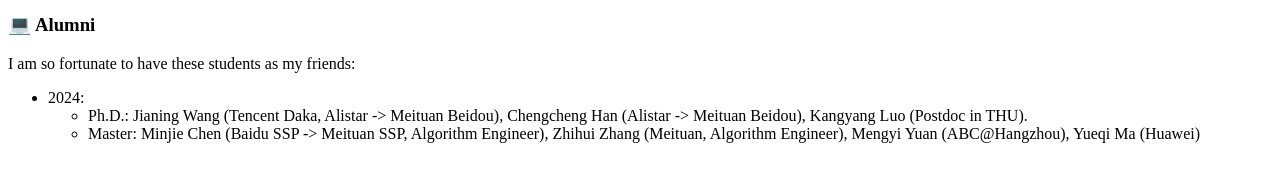
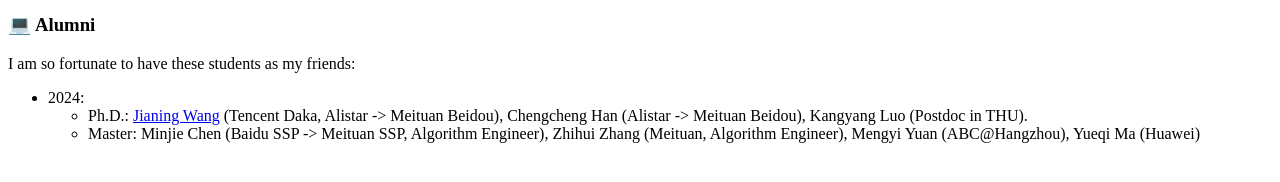
Before and after one commit to lixiang3776/lixiang3776.github.io, a Jekyll site: the page built from _pages/includes/alumni.md, in a window 1280 px wide. Shown: the part 406-588 px from the top of the page. Built offline with Jekyll 4.4.1, drawn with Linux system fonts in a browser that asks for light colours; our own code applies the rules of GitHub Pages for plain Markdown files; part of the change alters nothing that is shown.

```diff
--- a/_pages/includes/alumni.md
+++ b/_pages/includes/alumni.md
@@ -1,5 +1,5 @@
 # 💻 Alumni
 I am so fortunate to have these students as my friends:
 - 2024:
-    - Ph.D.: Jianing Wang (Tencent Daka, Alistar -> Meituan Beidou), Chengcheng Han (Alistar -> Meituan Beidou), Kangyang Luo (Postdoc in THU).
+    - Ph.D.: [Jianing Wang](wjn1996.github.io) (Tencent Daka, Alistar -> Meituan Beidou), Chengcheng Han (Alistar -> Meituan Beidou), Kangyang Luo (Postdoc in THU).
     - Master: Minjie Chen (Baidu SSP -> Meituan SSP, Algorithm Engineer), Zhihui Zhang (Meituan, Algorithm Engineer), Mengyi Yuan (ABC@Hangzhou), Yueqi Ma (Huawei)
```
